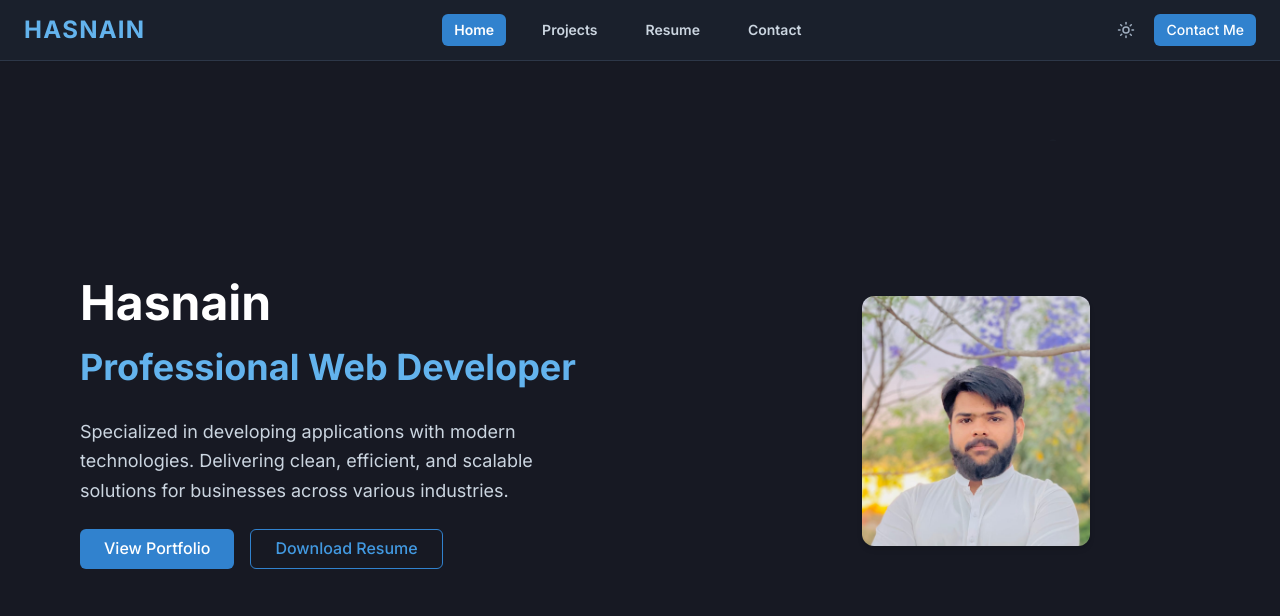
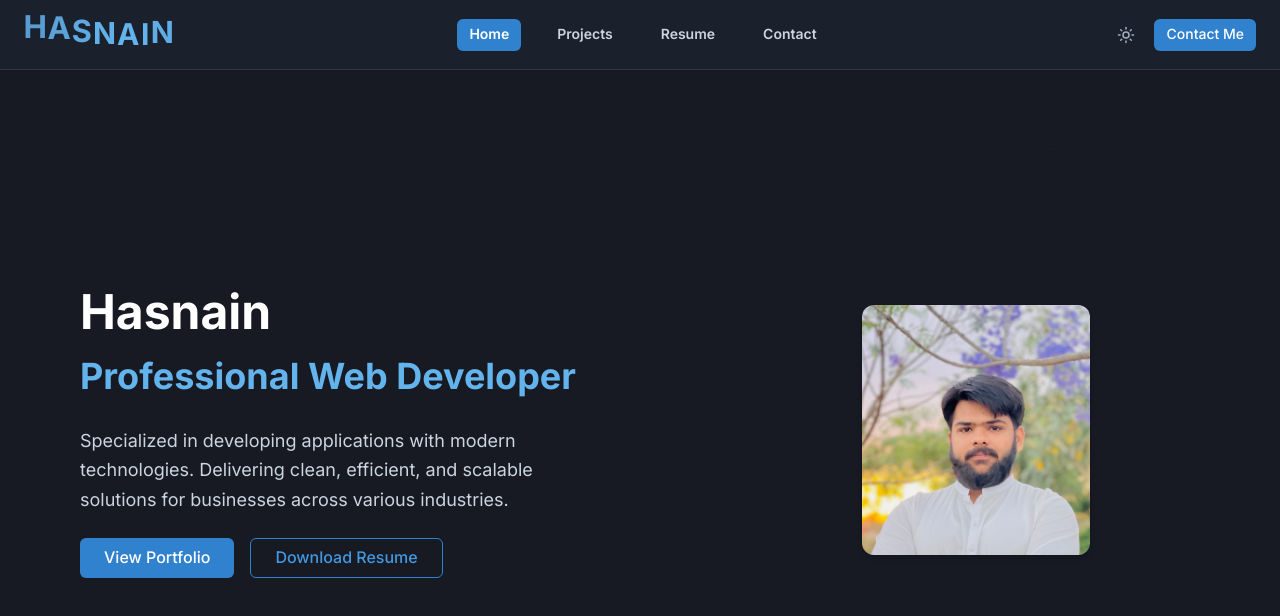
Before and after one commit to hasnainaqa/hasnain.dev, a Next.js app: page / in a window 1280 px wide. Shown: the top 616 px of the page. Built offline with nearby package versions, Linux system fonts and the light colour scheme.

Commit message:
Improvement

```diff
--- a/components/animated-logo.tsx
+++ b/components/animated-logo.tsx
@@ -2,11 +2,16 @@
 
 import { Box, Text, useColorModeValue } from "@chakra-ui/react"
 import { motion } from "framer-motion"
+import { useState } from "react"
 
 const MotionBox = motion(Box)
 const MotionText = motion(Text)
 
 export default function AnimatedLogo() {
+  const [mounted, setMounted] = useState(false)
+  const name = "HASNAIN"
+  const textColor = useColorModeValue("brand.700", "brand.300")
+
   const letterVariants = {
     initial: { y: -5, opacity: 0 },
     animate: (i: number) => ({
@@ -20,26 +25,44 @@ export default function AnimatedLogo() {
     }),
   }
 
-  const name = "HASNAIN"
-  const textColor = useColorModeValue("brand.700", "brand.300")
-
   return (
     <MotionBox
       display="flex"
       initial="initial"
       animate="animate"
-      whileHover={{ scale: 1.02 }}
+      whileHover={{ scale: 1.05 }}
       transition={{ duration: 0.2 }}
+      onAnimationComplete={() => setMounted(true)} // switch after entry animation
     >
       {name.split("").map((letter, i) => (
         <MotionText
           key={i}
-          variants={letterVariants}
           custom={i}
-          fontSize={{ base: "xl", md: "2xl" }}
+          variants={!mounted ? letterVariants : undefined}
+          fontSize={{ base: "2xl", md: "3xl" }}
           fontWeight="bold"
           color={textColor}
           letterSpacing="wider"
+          animate={
+            mounted
+              ? {
+                  y: [0, -8, 0], // wave float
+                  color: [textColor], // shimmer effect
+                  opacity: [1, 0.85, 1],
+                  scale: [1, 1.05, 1],
+                }
+              : undefined
+          }
+          transition={
+            mounted
+              ? {
+                  duration: 2,
+                  repeat: Infinity,
+                  ease: "easeInOut",
+                  delay: i * 0.2,
+                }
+              : undefined
+          }
         >
           {letter}
         </MotionText>
```
